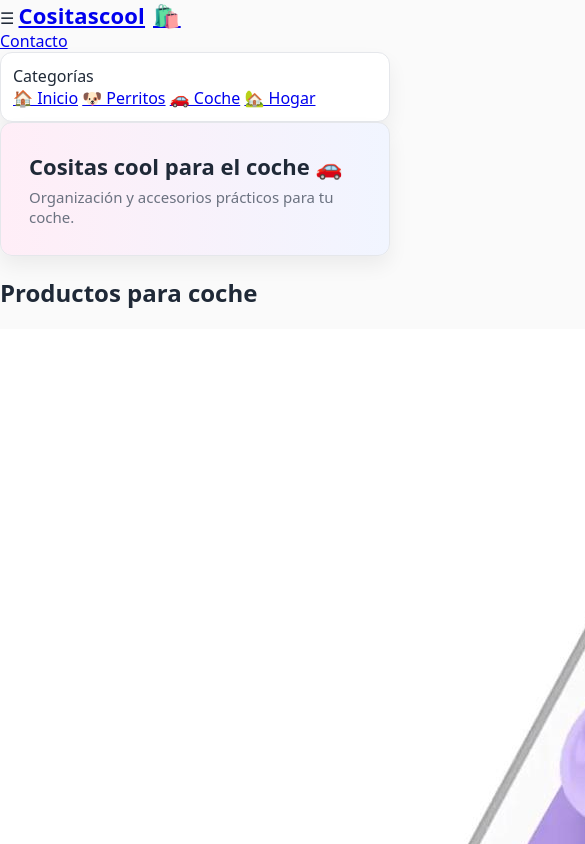
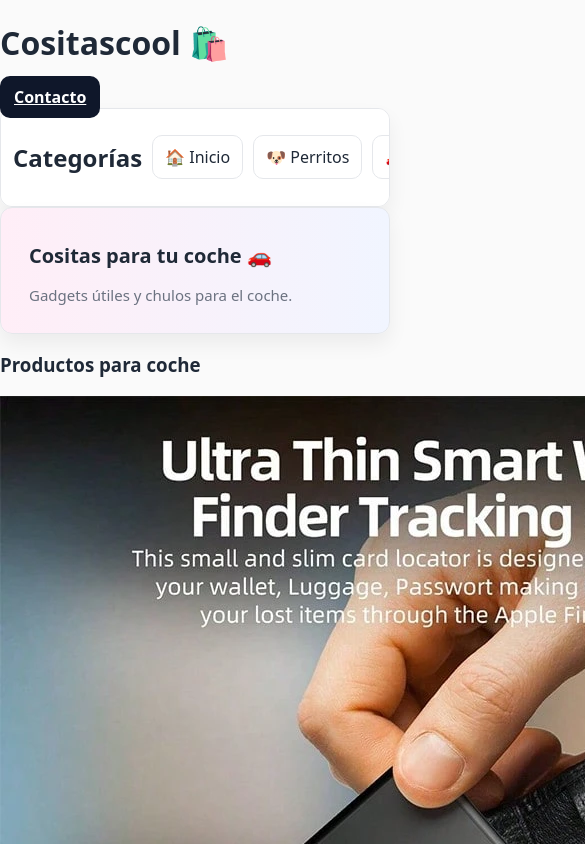
Before and after one commit to rikysbd/tienda-cositascool, a website: page coche.html in a window 390 px wide. Shown: the top 844 px of the page, 585 px wide, since content can reach past the window. Drawn offline with Linux system fonts and the light colour scheme.

Commit message:
Update coche.html

```diff
--- a/coche.html
+++ b/coche.html
@@ -1,72 +1,27 @@
-<!DOCTYPE html>
-<html lang="es">
-<head>
-  <meta charset="UTF-8" />
-  <meta name="viewport" content="width=device-width, initial-scale=1.0"/>
+<!DOCTYPE html><html lang="es"><head>
+<meta charset="UTF-8"/><meta name="viewport" content="width=device-width, initial-scale=1.0"/>
 <title>Cositascool · Coche</title>
-  <link rel="preconnect" href="https://fonts.googleapis.com">
-  <link rel="preconnect" href="https://fonts.gstatic.com" crossorigin>
-  <link href="https://fonts.googleapis.com/css2?family=Inter:wght@400;500;600;700;800&display=swap" rel="stylesheet">
 <link rel="stylesheet" href="css/style.css"/>
-</head>
-<body>
-  <input type="checkbox" id="nav-toggle" hidden>
-
-  <header class="site-header">
-    <div class="container header-inner">
-      <label class="hamburger" for="nav-toggle" aria-label="Abrir menú">☰</label>
-      <a class="brand" href="index.html">Cositascool <span class="emoji">🛍️</span></a>
-      <nav class="top-nav">
-        <a href="contacto.html" class="pill">Contacto</a>
-      </nav>
-    </div>
-  </header>
-
+<style>/* mismos estilos que perritos.html */</style>
+</head><body>
+<header><h1>Cositascool 🛍️</h1><a class="contact-btn" href="contacto.html">Contacto</a></header>
 <div class="layout">
-    <aside class="sidebar">
-      <div class="sidebar-inner">
-        <div class="sidebar-title">Categorías</div>
-        <nav class="side-nav">
-          <a href="index.html">🏠 Inicio</a>
-          <a href="perritos.html">🐶 Perritos</a>
-          <a class="active" href="coche.html">🚗 Coche</a>
-          <a href="hogar.html">🏡 Hogar</a>
-        </nav>
-      </div>
-    </aside>
-
-    <main class="content">
-      <section class="hero">
-        <div class="container">
-          <h1>Cositas cool para el coche 🚗</h1>
-          <p>Organización y accesorios prácticos para tu coche.</p>
-        </div>
-      </section>
-
-      <section class="container">
-        <h2 class="section-title">Productos para coche</h2>
+<aside class="sidebar"><h2>Categorías</h2><nav class="category-nav">
+  <a href="index.html">🏠 Inicio</a><a href="perritos.html">🐶 Perritos</a><a href="coche.html">🚗 Coche</a><a href="hogar.html">🏡 Hogar</a><a href="bebes.html">👶 Bebés</a>
+</nav></aside>
+<main class="main">
+  <section class="hero"><h2>Cositas para tu coche 🚗</h2><p>Gadgets útiles y chulos para el coche.</p></section>
+  <section class="products"><h3 class="section">Productos para coche</h3>
     <div class="grid">
-          <!-- Ejemplo de producto -->
       <article class="card">
-            <div class="img-wrap">
-              <img src="images/ventosa-movil.jpg" alt="Soporte móvil coche">
-            </div>
-            <h3 class="title">Soporte móvil coche</h3>
-            <p class="price">€8,90</p>
-            <a class="btn btn-wa" target="_blank"
-               href="https://api.whatsapp.com/send?phone=34635782353&text=Hola,%20quiero%20comprar%20Soporte%20móvil%20coche%20(8,90€)">
-              Contactar por WhatsApp
-            </a>
+        <img src="images/tarjeta-gps.png" alt="Tarjeta con GPS antirrobo o pérdida">
+        <h4>Tarjeta con GPS antirrobo o pérdida</h4>
+        <p class="price">€15,76</p>
+        <a class="whatsapp-btn" target="_blank" href="https://api.whatsapp.com/send?phone=34635782353&text=Hola,%20quiero%20comprar%20'Tarjeta%20con%20GPS%20antirrobo%20o%20p%C3%A9rdida'%20(15,76%20%E2%82%AC)%20desde%20Cositascool.">Contactar por WhatsApp</a>
       </article>
     </div>
   </section>
-
-      <footer class="site-footer">
-        <div class="container">
-          <p>© 2025 Cositascool · Hecho con cariño 💖</p>
-        </div>
-      </footer>
 </main>
 </div>
-</body>
-</html>
+<footer>© 2025 Cositascool · Hecho con cariño 💖</footer>
+</body></html>
```
Lines whose indentation alone changed are shown as unchanged.
